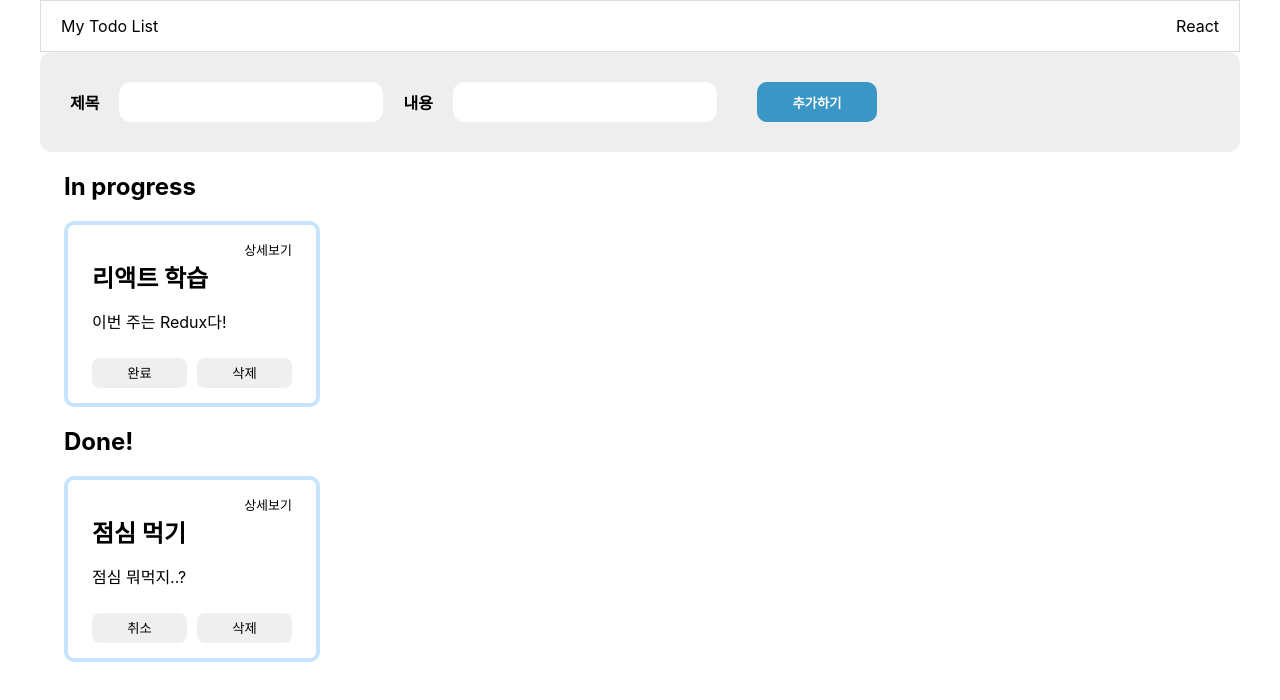
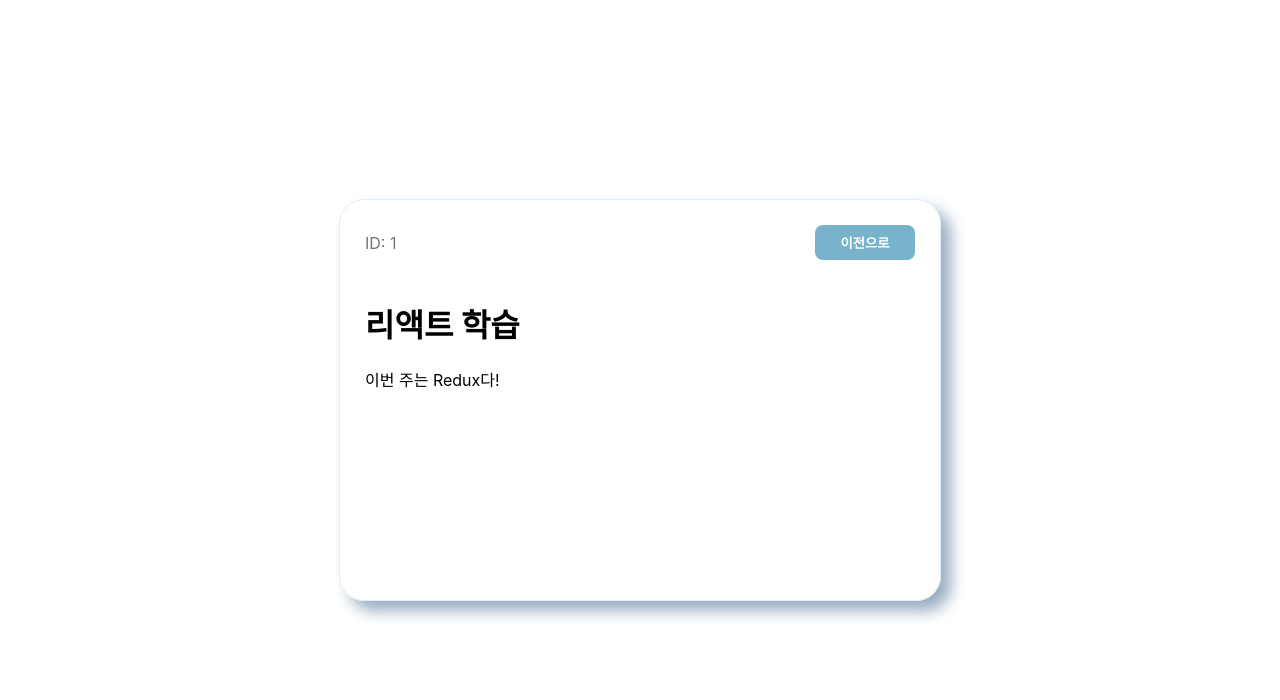
Before and after one commit to hyeincha/week-2, a React (Create React App) app: page /1 in a window 1280 px wide. Shown: the top 700 px of the page. Built offline with nearby package versions, Linux system fonts and the light colour scheme.

Commit message:
상세페이지 구현 완료

```diff
--- a/src/App.js
+++ b/src/App.js
@@ -1,13 +1,8 @@
 import React from "react";
-import Header from "./components/header/Header";
-import Form from "./components/form/Form";
-import { useSelector } from "react-redux";
-import TodoList from "./components/pages/TodoList";
+import Router from "./shared/Router";
 
 const App = () => {
-  const todoStore = useSelector((state) => state);
-  console.log(todoStore);
-  return <TodoList />;
+  return <Router />;
 };
 
 export default App;
--- a/src/components/form/Form.jsx
+++ b/src/components/form/Form.jsx
@@ -1,12 +1,11 @@
 import React from "react";
-import { useSelector, useDispatch } from "react-redux";
+import { useDispatch } from "react-redux";
 import { useState } from "react";
 import styled from "styled-components";
 import { addTodo } from "../../redux/modules/CURD";
 
 function Form() {
   const dispatch = useDispatch();
-  const todo = useSelector((state) => state.addtodo);
 
   const [title, setTitle] = useState("");
   const [body, setBody] = useState("");
@@ -36,8 +35,8 @@ function Form() {
           value={body}
           onChange={(e) => setBody(e.target.value)}
         ></Input>
-        <Btn>추가하기</Btn>
       </Input_group>
+      <Btn>추가하기</Btn>
     </AddForm>
   );
 }
@@ -78,7 +77,7 @@ let Btn = styled.button`
   border: none;
   height: 40px;
   border-radius: 10px;
-  background-color: #3a96c4;
+  background-color: #77b4cc;
   width: 120px;
   color: #fff;
   font-weight: bold;
--- a/src/components/list/List.jsx
+++ b/src/components/list/List.jsx
@@ -3,11 +3,11 @@ import Todo from "../todo/todo";
 import styled from "styled-components";
 
 function List() {
-  const todo = useSelector((state) => state.addtodo.todo);
-  console.log(todo);
+  const todo = useSelector((state) => state.todolist.todo);
+
   return (
     <ListContainer>
-      <h2>In progress</h2>
+      <h2>🔥 In progress 🔥</h2>
       <ListWrapper>
         {todo.map((work) => {
           if (!work.isDone) {
@@ -17,7 +17,7 @@ function List() {
           }
         })}
       </ListWrapper>
-      <h2>Done!</h2>
+      <h2>🎉 Done! 🎉</h2>
       <ListWrapper>
         {todo.map((work) => {
           if (work.isDone) {
@@ -37,6 +37,7 @@ let ListWrapper = styled.div`
   display: flex;
   flex-wrap: wrap;
   gap: 20px;
+  padding-bottom: 40px;
 `;
 
 let ListContainer = styled.div`
--- /dev/null
+++ b/src/components/pages/Details.jsx
@@ -0,0 +1,80 @@
+import styled from "styled-components";
+import { useParams, useNavigate } from "react-router-dom";
+import { useSelector } from "react-redux";
+import { useDispatch } from "react-redux";
+
+function Details() {
+  const { id } = useParams();
+  const navigate = useNavigate();
+  const dispatch = useDispatch();
+  const todo = useSelector((state) => state.todolist.todo);
+
+  // 이부분 질문 필수 !!!!!
+  const todoList = todo.find((todo) => {
+    return todo.id === +id;
+  });
+
+  return (
+    <Wrapper>
+      <DetailBox>
+        <DetailHeader>
+          <Id>ID: {id}</Id>
+          <Btn
+            onClick={() => {
+              navigate("/");
+            }}
+          >
+            이전으로
+          </Btn>
+        </DetailHeader>
+        <DetailContent>
+          <h1>{todoList.title}</h1>
+          <main>{todoList.body}</main>
+        </DetailContent>
+      </DetailBox>
+    </Wrapper>
+  );
+}
+
+export default Details;
+
+let Wrapper = styled.div`
+  display: flex;
+  justify-content: center;
+  align-items: center;
+  min-height: 100vh;
+`;
+
+let DetailBox = styled.div`
+  width: 600px;
+  height: 400px;
+  border: 1px solid #dfeefc;
+  border-radius: 25px;
+  box-shadow: 10px 10px 15px #99adc0;
+`;
+
+let Id = styled.div`
+  color: #737373;
+`;
+
+let DetailHeader = styled.div`
+  display: flex;
+  justify-content: space-between;
+  align-items: center;
+  margin: 25px 25px 40px 25px;
+`;
+
+let Btn = styled.button`
+  border: none;
+  background-color: #77b4cc;
+  color: white;
+  font-weight: 900;
+  width: 100px;
+  height: 35px;
+  border-radius: 8px;
+  cursor: pointer;
+`;
+
+let DetailContent = styled.div`
+  margin: 0 25px 0 25px;
+`;
--- a/src/components/todo/todo.jsx
+++ b/src/components/todo/todo.jsx
@@ -1,14 +1,22 @@
 import { useDispatch } from "react-redux";
+import { useNavigate } from "react-router-dom";
 import styled from "styled-components";
-import { deleteTodo, toggleTodo } from "../../redux/modules/CURD";
+import { deleteTodo, toggleTodo, readTodo } from "../../redux/modules/CURD";
 
 function Todo({ work }) {
   const dispatch = useDispatch();
+  const navigate = useNavigate();
 
   return (
     <Container>
       <div>
-        <Details>상세보기</Details>
+        <Details
+          onClick={() => {
+            navigate(`/${work.id}`);
+          }}
+        >
+          •••
+        </Details>
         <H2>{work.title}</H2>
         <div>{work.body}</div>
       </div>
@@ -26,9 +34,9 @@ export default Todo;
 
 let Container = styled.div`
   width: 200px;
-  border: 4px solid #c7e4ff;
   border-radius: 10px;
-  padding: 0px 24px 15px 24px;
+  padding: 0px 20px 15px 20px;
+  box-shadow: 7px 7px 15px #b1c7c9;
 `;
 
 let Btn = styled.button`
@@ -36,6 +44,9 @@ let Btn = styled.button`
   width: 50%;
   height: 30px;
   border-radius: 8px;
+  color: white;
+  font-weight: 600;
+  background-color: #77b4cc;
   cursor: pointer;
 `;
 
@@ -46,9 +57,11 @@ let Btn_div = styled.div`
 `;
 
 let Details = styled.p`
-  font-size: 13px;
+  font-size: 15px;
   text-align: right;
-  margin: 15px 0px 0px 0px;
+  margin: 12px 0px 0px 0px;
+  color: #a9a9a9;
+  cursor: pointer;
 `;
 
 let H2 = styled.h2`
--- a/src/redux/config/configStore.js
+++ b/src/redux/config/configStore.js
@@ -1,9 +1,9 @@
 import { createStore } from "redux";
 import { combineReducers } from "redux";
-import addtodo from "../modules/CURD";
+import todolist from "../modules/CURD";
 
 const rootReducer = combineReducers({
-  addtodo: addtodo,
+  todolist: todolist,
 });
 const store = createStore(rootReducer);
 
--- a/src/redux/modules/CURD.js
+++ b/src/redux/modules/CURD.js
@@ -1,10 +1,10 @@
-// 액션 밸류
+// Action Value
 const ADD_TODO = "ADD_TODO";
 const DELETE_TODO = "DELETE_TODO";
 const TOGGLE_TODO = "TOGGLE_TODO";
 const READ_TODO = "READ_TODO";
 
-// 액션 크리에이터
+// Action Creator
 let id = 3;
 export const addTodo = ({ title, body }) => {
   return {
@@ -32,9 +32,15 @@ export const toggleTodo = (id) => {
   };
 };
 
-// 초기 상태값
+export const readTodo = (id) => {
+  return {
+    type: READ_TODO,
+    id,
+  };
+};
+
+// Initial State
 const initialState = {
-  // 처음에 todo: 라고 이름을 붙여주지 않고 진행했는데 엉망진창이 됨 왜 와이?????
   todo: [
     {
       id: 1,
@@ -51,27 +57,28 @@ const initialState = {
   ],
 };
 
-// 리듀서
+// Reducer
 const todolist = (state = initialState, action) => {
   switch (action.type) {
     case "ADD_TODO":
       return {
-        ...state,
         todo: [...state.todo, action.payload],
       };
     case "DELETE_TODO":
       return {
-        ...state,
         todo: state.todo.filter((todo) => todo.id !== action.id),
       };
     case "TOGGLE_TODO":
       return {
-        ...state,
         todo: state.todo.map((todo) =>
           todo.id === action.id ? { ...todo, isDone: !todo.isDone } : todo
         ),
       };
-
+    //FIXME: 이대로 작성하면 {type: 'READ_TODO', id: 1} 이런식으로 반환, 이걸 어떻게 사용할지
+    case "READ_TODO":
+      return {
+        todo: state.todo.find((todo) => todo.id === action.id),
+      };
     default:
       return state;
   }
--- /dev/null
+++ b/src/shared/Router.js
@@ -0,0 +1,17 @@
+import React from "react";
+import { BrowserRouter, Route, Routes } from "react-router-dom";
+import Details from "../components/pages/Details";
+import TodoList from "../components/pages/TodoList";
+
+const Router = () => {
+  return (
+    <BrowserRouter>
+      <Routes>
+        <Route path="/" element={<TodoList />} />
+        <Route path="/:id" element={<Details />} />
+      </Routes>
+    </BrowserRouter>
+  );
+};
+
+export default Router;
```
